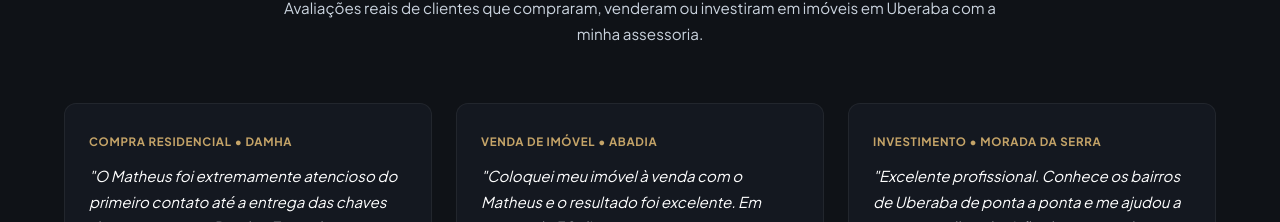
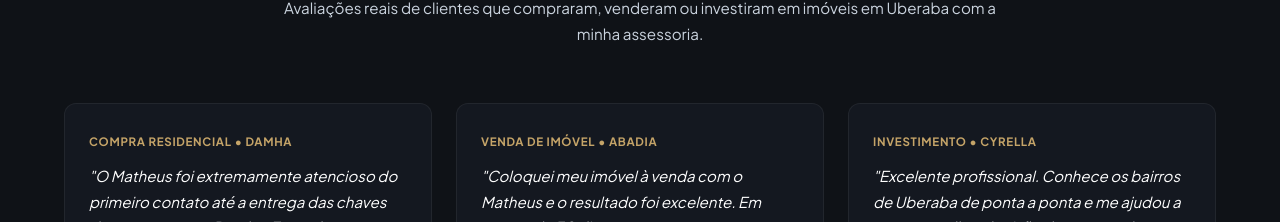
Before and after one commit to matheuspolicorretor-commits/matheus-poli, a plain HTML site: page index.html in a window 1280 px wide. Shown: the part 5313-5535 px from the top of the page. Drawn offline with nearby package versions, Linux system fonts and the light colour scheme; a web font is replaced by a local one.

Commit message:
Atualização de texto no index

```diff
--- a/index.html
+++ b/index.html
@@ -512,7 +512,7 @@
         </div>
 
         <div class="depoimento-card">
-          <div class="depoimento-tag">Investimento • Morada da Serra</div>
+          <div class="depoimento-tag">Investimento • Cyrella </div>
           <p class="depoimento-texto">"Excelente profissional. Conhece os bairros de Uberaba de ponta a ponta e me ajudou a tomar a melhor decisão de compra de terreno. Recomendo com total tranquilidade!"</p>
           <div class="depoimento-autor">
             <strong>Pedro H.</strong>
```
